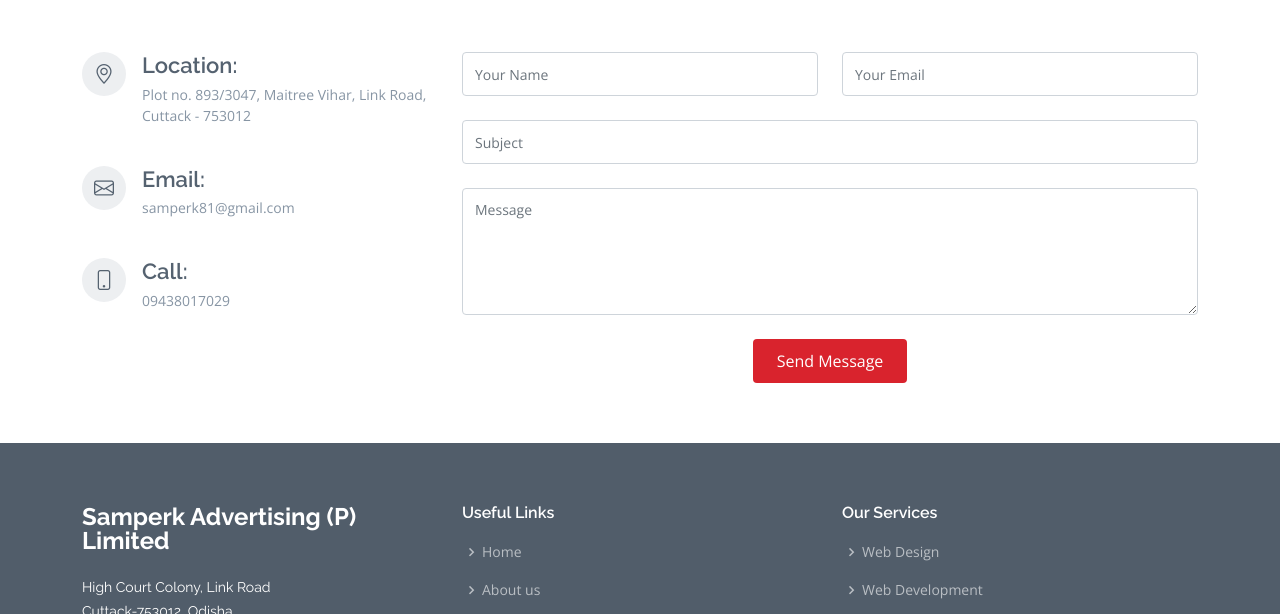
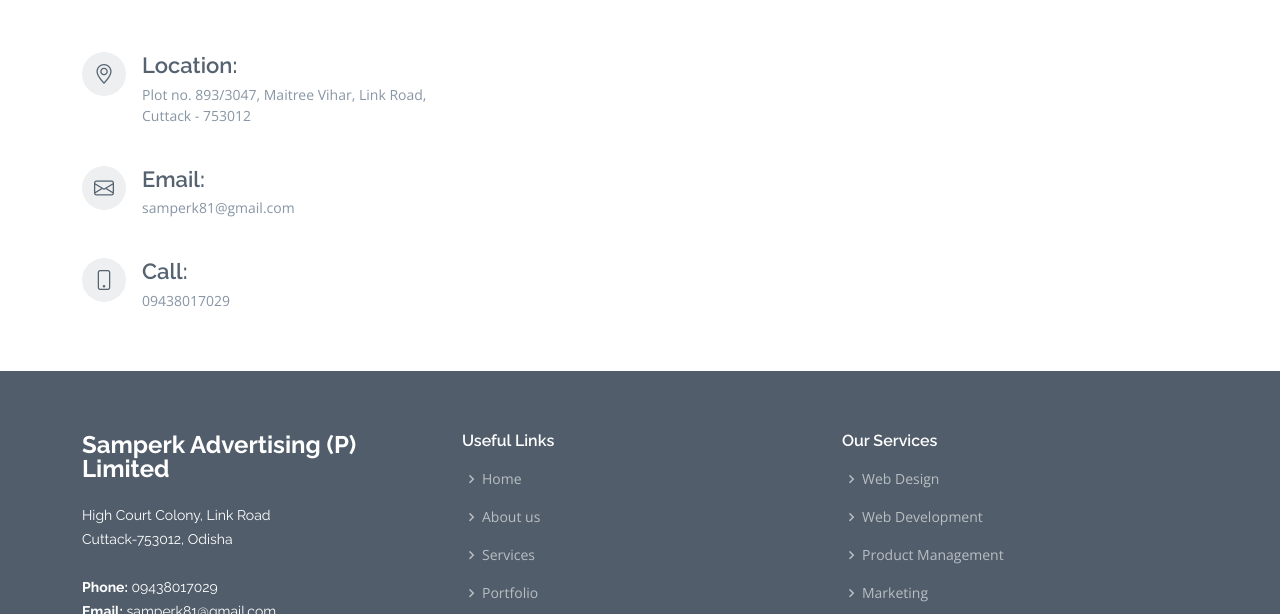
Before and after one commit to kapil-sharma99/SamperkAdvertising, a plain HTML site: page contact.html in a window 1280 px wide. Shown: the part 486-1100 px from the top of the page. Drawn offline with nearby package versions, Linux system fonts and the light colour scheme.

Commit message:
Form removal

```diff
--- a/contact.html
+++ b/contact.html
@@ -113,7 +113,7 @@
 
           </div>
 
-          <div class="col-lg-8 mt-5 mt-lg-0">
+          <!-- <div class="col-lg-8 mt-5 mt-lg-0">
 
             <form action="forms/contact.php" method="post" role="form" class="php-email-form">
               <div class="row">
@@ -138,7 +138,7 @@
               <div class="text-center"><button type="submit">Send Message</button></div>
             </form>
 
-          </div>
+          </div> -->
 
         </div>
 
```
